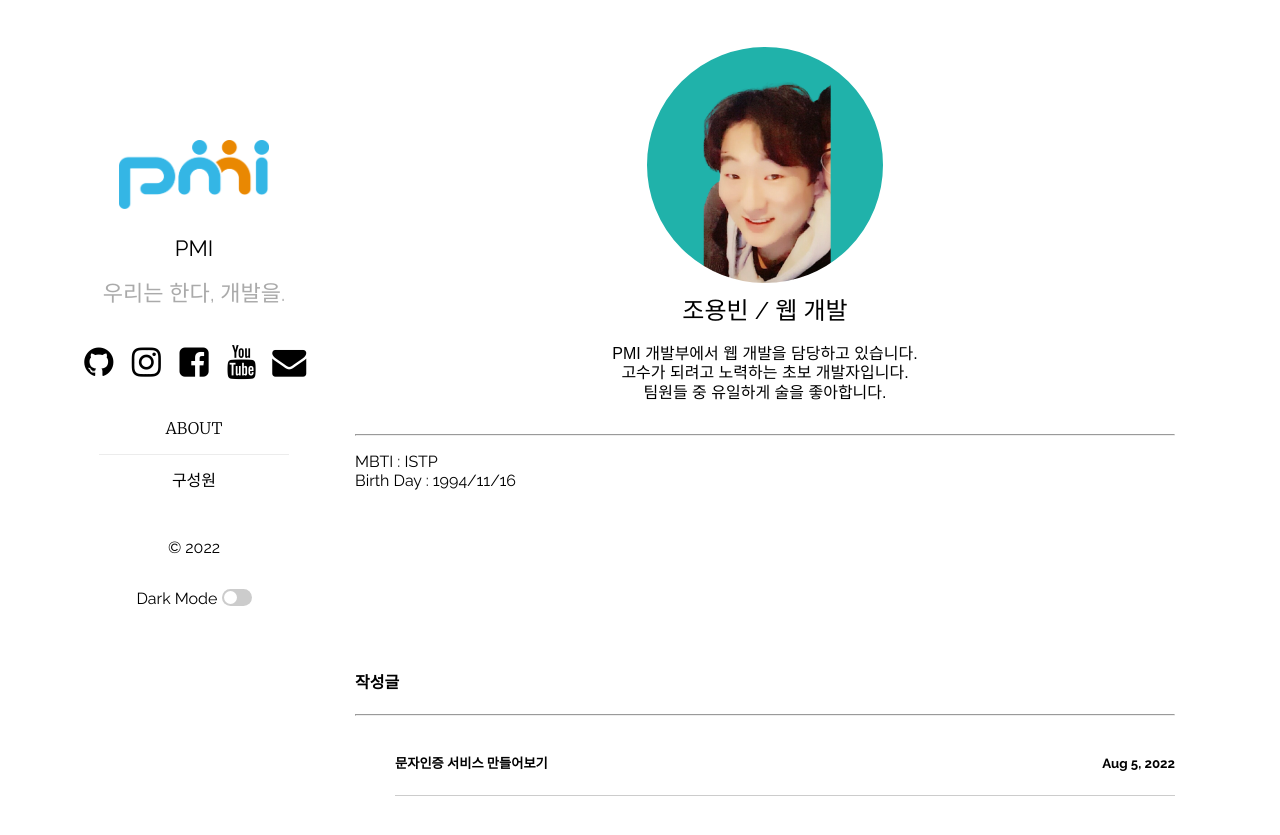
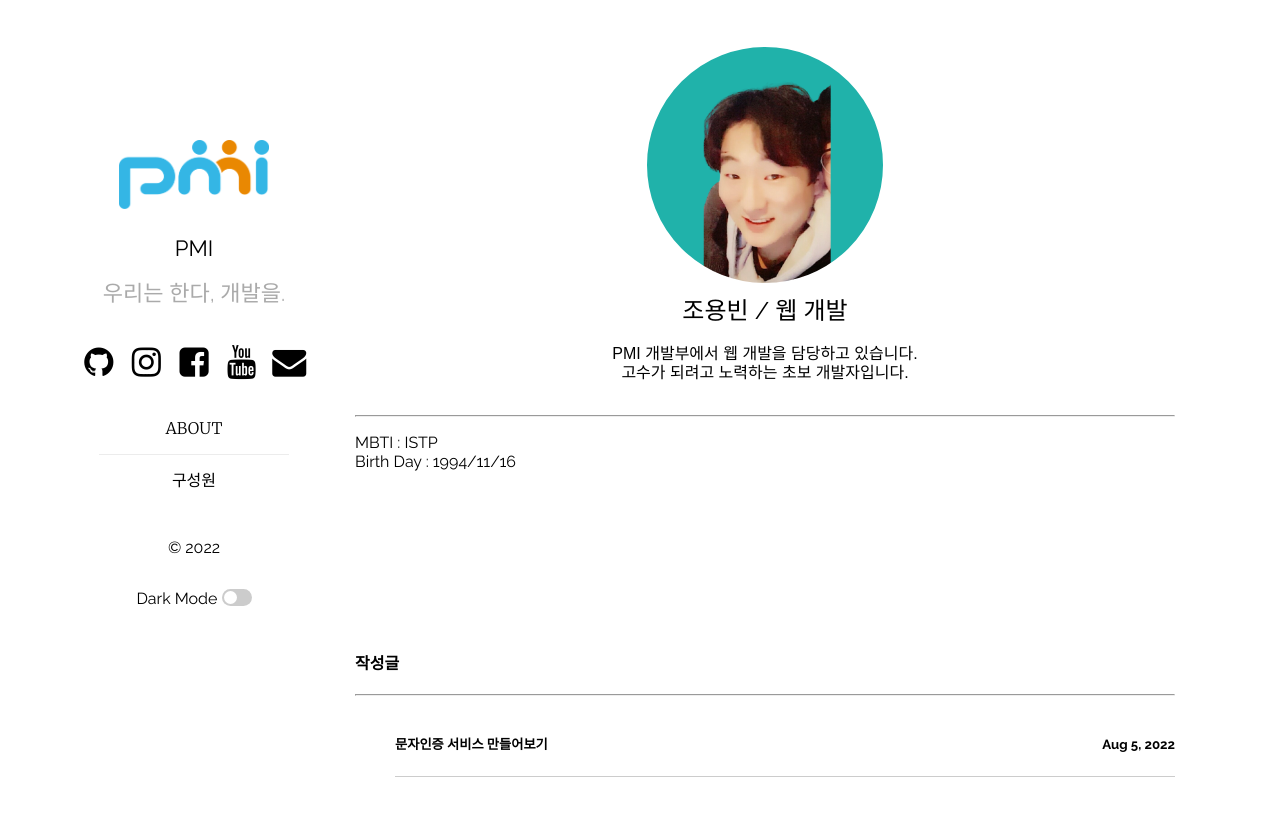
Before and after one commit to pmirnc-dev/pmirnc-dev.github.io, a Jekyll site: the page built from people/ybcho.md, in a window 1280 px wide. Shown: the top 835 px of the page. Built offline with Jekyll 4.4.1, drawn with Linux system fonts in a browser that asks for light colours.

Commit message:
doc : ybcho 소개 수정

```diff
--- a/_data/authors.yaml
+++ b/_data/authors.yaml
@@ -54,7 +54,6 @@ ybcho:
     description: |-
         PMI 개발부에서 웹 개발을 담당하고 있습니다.
         고수가 되려고 노력하는 초보 개발자입니다.
-        팀원들 중 유일하게 술을 좋아합니다.
 skan:
     username: skan
     name: 안승규
```
